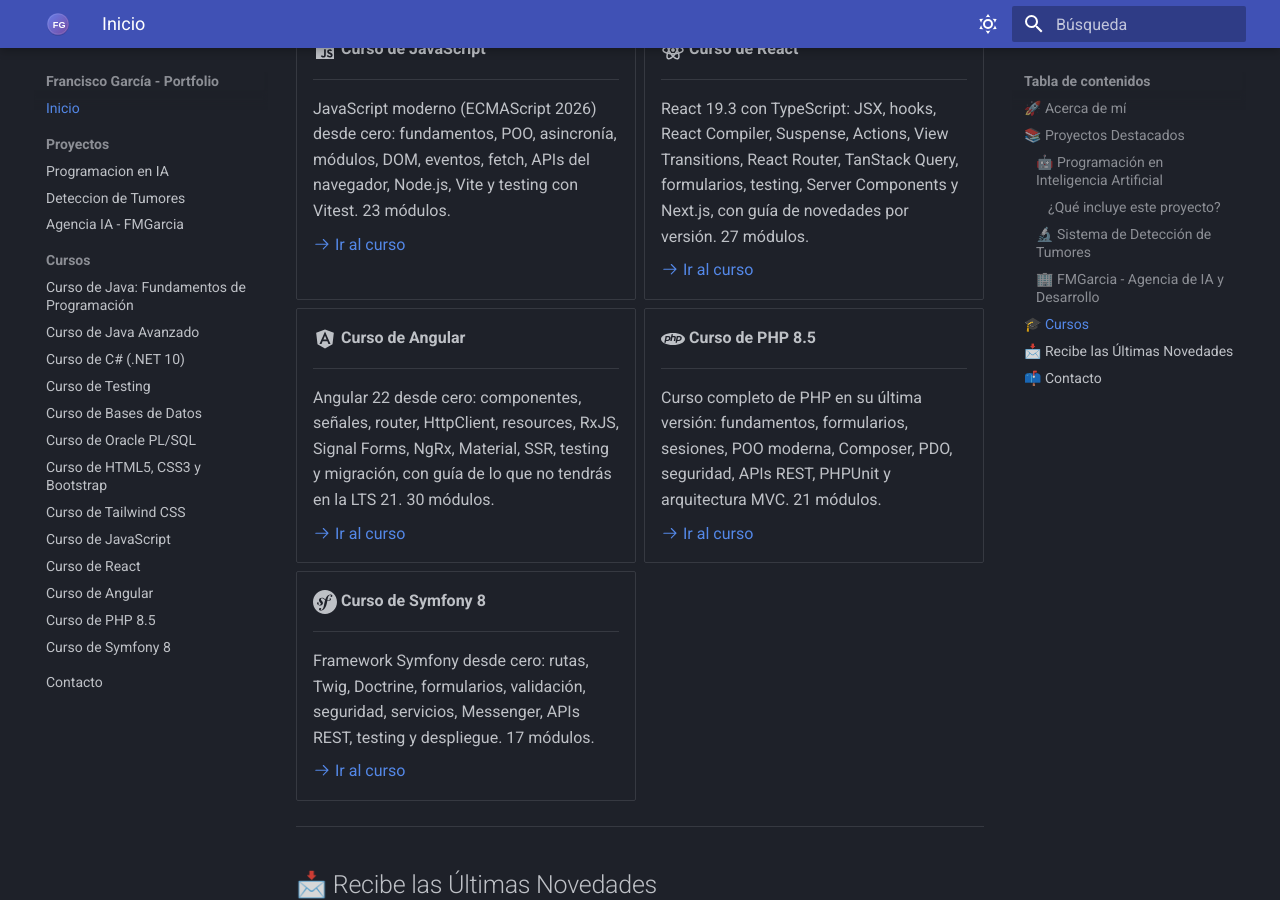
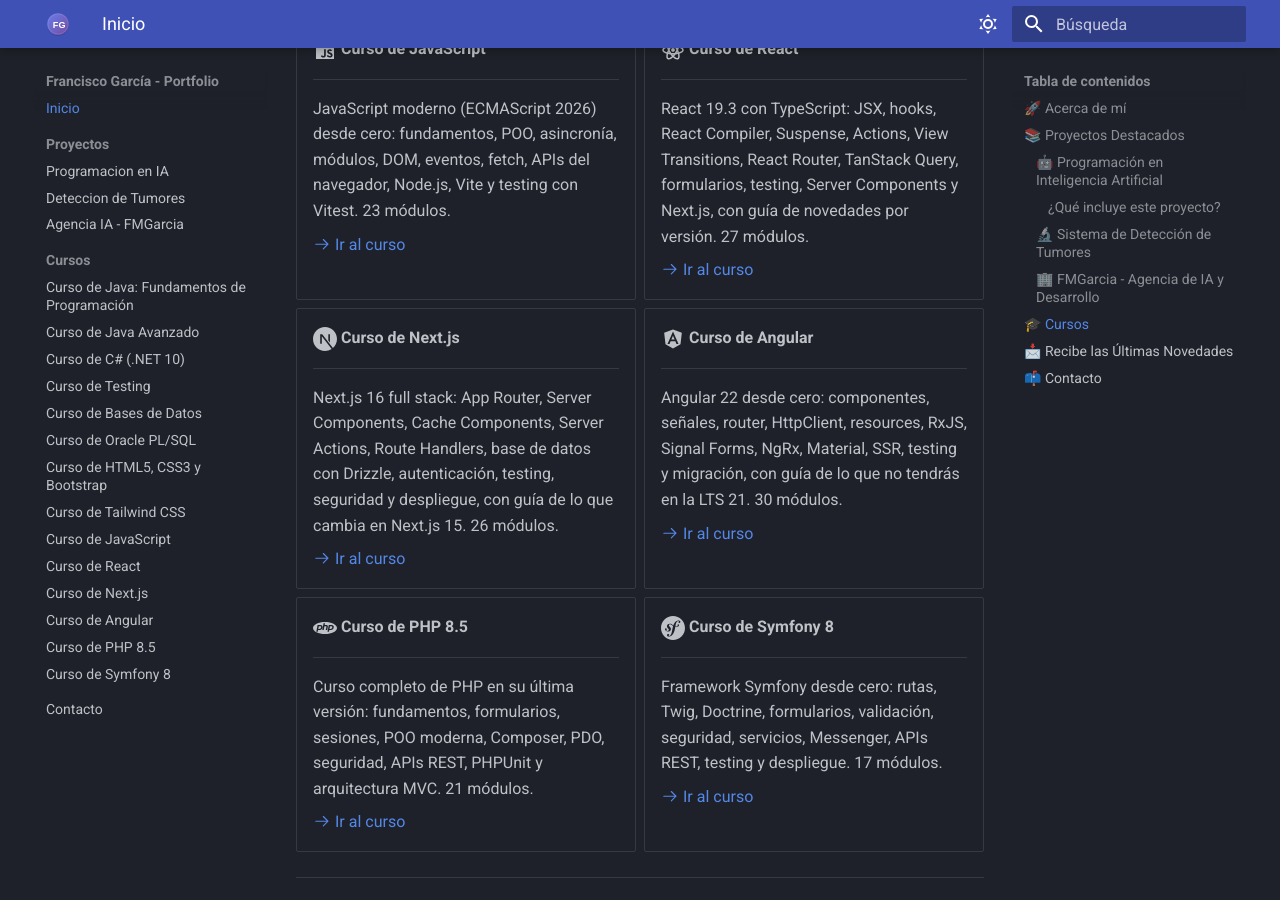
Before and after one commit to fmgarcia/fmgarcia.github.io, an MkDocs documentation site: the page built from docs/index.md, in a window 1280 px wide and 900 px high, scrolled down 3793 px. Built offline with MkDocs 1.6.1 and Material for MkDocs 9.7.7, drawn with Linux system fonts in a browser that asks for light colours; a script that is not in the unit is left out.

Commit message:
Añadir el curso de Next.js
Co-Authored-By: Claude Opus 5.5 <noreply@anthropic.com>

```diff
--- a/docs/index.md
+++ b/docs/index.md
@@ -189,6 +189,14 @@ Este sitio web sirve como **puerta de entrada** a todos mis proyectos públicos,
 
     [:octicons-arrow-right-24: Ir al curso](https://fmgarcia.github.io/CursosGithubIO/CursoReact/){ target="_blank" }
 
+-   :simple-nextdotjs:{ .lg .middle } **Curso de Next.js**
+
+    ---
+
+    Next.js 16 full stack: App Router, Server Components, Cache Components, Server Actions, Route Handlers, base de datos con Drizzle, autenticación, testing, seguridad y despliegue, con guía de lo que cambia en Next.js 15. 26 módulos.
+
+    [:octicons-arrow-right-24: Ir al curso](https://fmgarcia.github.io/CursosGithubIO/CursoNextjs/){ target="_blank" }
+
 -   :material-angular:{ .lg .middle } **Curso de Angular**
 
     ---
--- a/mkdocs.yml
+++ b/mkdocs.yml
@@ -56,6 +56,7 @@ nav:
     - Curso de Tailwind CSS: https://fmgarcia.github.io/CursosGithubIO/CursoTailwind/
     - Curso de JavaScript: https://fmgarcia.github.io/CursosGithubIO/CursoJavaScript/
     - Curso de React: https://fmgarcia.github.io/CursosGithubIO/CursoReact/
+    - Curso de Next.js: https://fmgarcia.github.io/CursosGithubIO/CursoNextjs/
     - Curso de Angular: https://fmgarcia.github.io/CursosGithubIO/CursoAngular/
     - Curso de PHP 8.5: https://fmgarcia.github.io/CursosGithubIO/CursoPHP/
     - Curso de Symfony 8: https://fmgarcia.github.io/CursosGithubIO/CursoSymfony/
```
